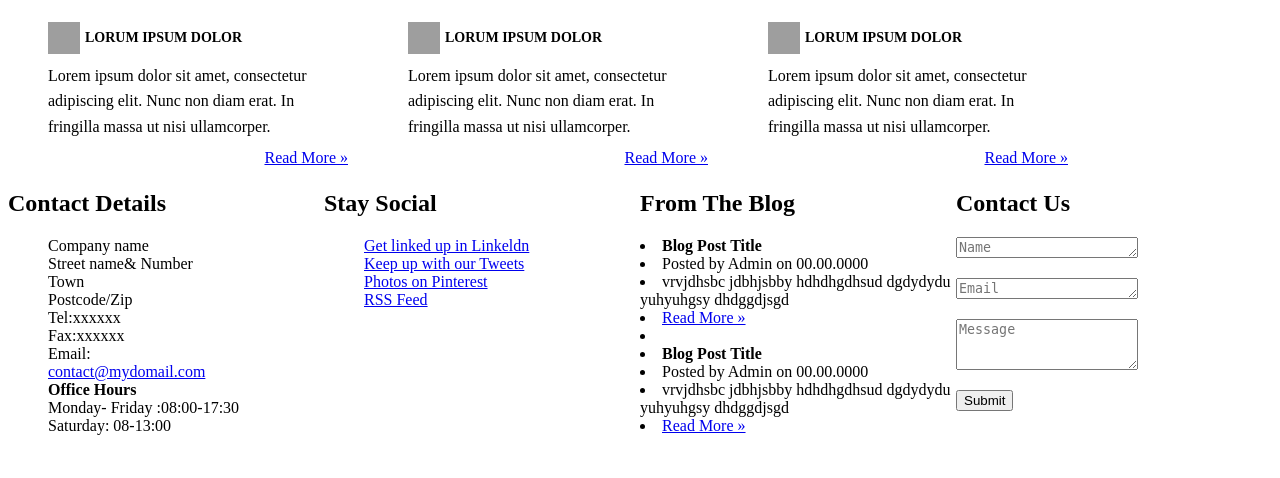
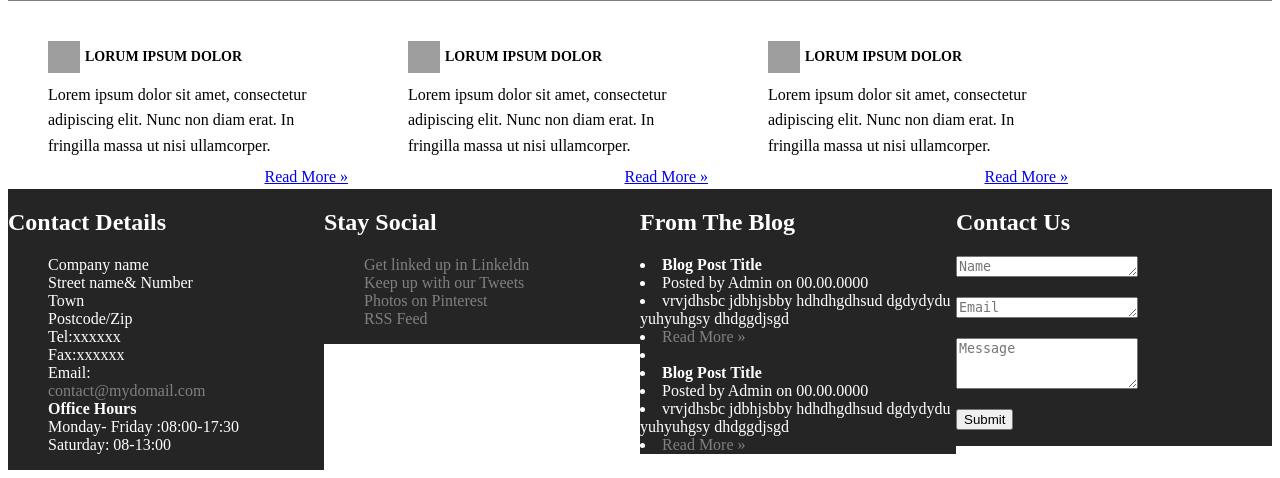
Before and after one commit to RetineCocaj/BI_19-20_Gr8, a PHP site: page / in a window 1280 px wide. Shown: the part 658-1136 px from the top of the page. Before the commit the page ends 1093 px from the top, so only its background shows below. Run offline with PHP 8.4, Linux system fonts and the light colour scheme; grey boxes are pictures that could not be loaded.

Commit message:
Update stilizimiCSS.css

```diff
--- a/stilizimiCSS.css
+++ b/stilizimiCSS.css
@@ -28,6 +28,10 @@ header span {
 	margin-left:0;
    	font-size:0.9em;
 }
+#mydiv {
+  font-variant-caps:titling-caps;
+  font-size: 2em;
+  }
 #contact{
 
     text-align: right;
@@ -67,6 +71,7 @@ header span {
     color: gray;
     padding: 1em 4em;
      border-bottom:1px solid gray;
+     font-style: italic;
 }
 .firstpart{
     padding: 20px 20px 0 20px;
@@ -106,7 +111,19 @@ header span {
     clear:both;
     line-height:1.6em;
 }
+#container #thirdpart  a: link{
+	 color: grey;
+    padding: 1em;
+    padding-left:  0px;
+    text-decoration: none;
 
+}
+#container #thirdpart a:visited{
+    color:gray;
+}
+#container #thirdpart a:hover{
+    color:goldenrod;
+}
 
 .figs3{
     display:block;
@@ -125,6 +142,8 @@ header span {
   width: 25%;
   margin:0px;
   padding:0px;
+  background-color: #242524;
+  color:white;
 
 }
 ul{
@@ -136,3 +155,41 @@ ul{
   display: table;
   clear: both;
 }
+#StaySocial a:link{
+    color: grey;
+    padding: 1em;
+    padding-left:  0px;
+    text-decoration: none;
+}
+#StaySocial a:visited{
+    color:gray;
+}
+#StaySocial a:hover{
+    color:goldenrod;
+}
+#FromBlock a:link{
+    color: grey;
+    padding: 1em;
+    padding-left:  0px;
+    text-decoration: none;
+}
+
+#FromBlock a:visited{
+    color:gray;
+}
+#FromBlock a:hover{
+    color:goldenrod;
+}
+
+#ContactDetails a:link{
+    color: grey;
+    padding: 1em;
+    padding-left:  0px;
+    text-decoration: none;
+}
+#ContactDetails a:visited{
+    color:gray;
+}
+#ContactDetails a:hover{
+    color:goldenrod;
+}
```
